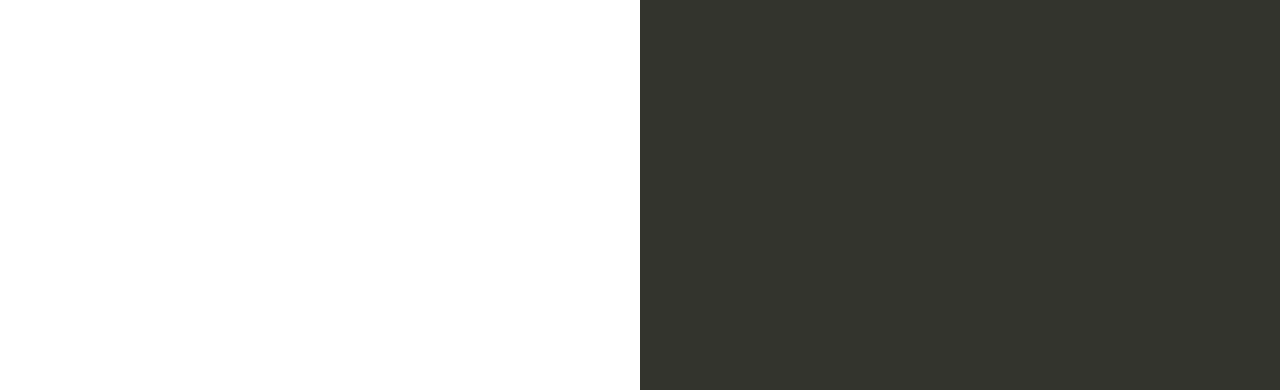
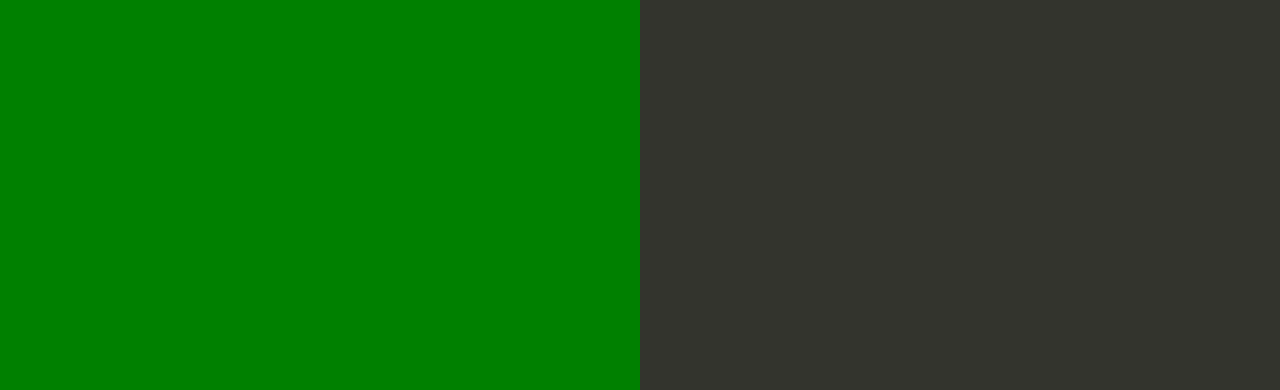
Before and after one commit to DhouhaOun/my-nodejs-app, a website: page index.html in a window 1280 px wide. Shown: the part 410-800 px from the top of the page. Drawn offline with Linux system fonts and the light colour scheme.

Commit message:
Update index.html

```diff
--- a/index.html
+++ b/index.html
@@ -35,7 +35,7 @@
 
         text-align: right;
         padding-top: 11em;
-        background-color: bleu;
+        background-color: green;
 
       }
       .textColumn p {
```
